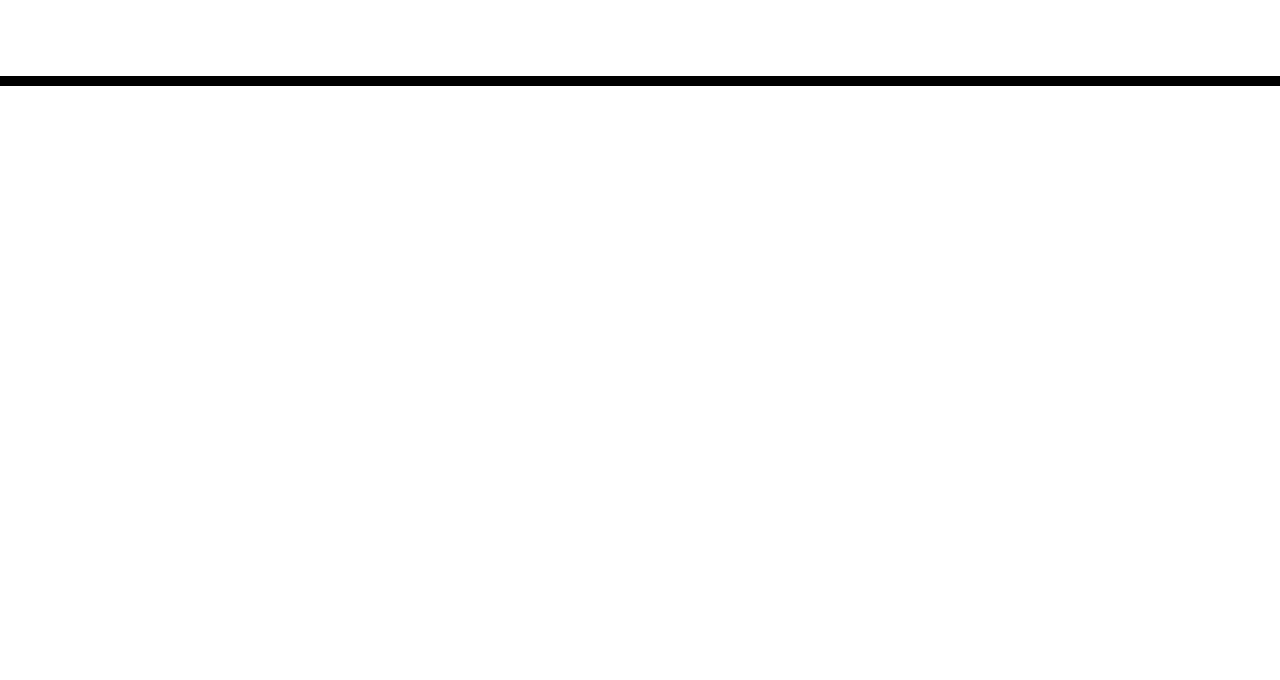
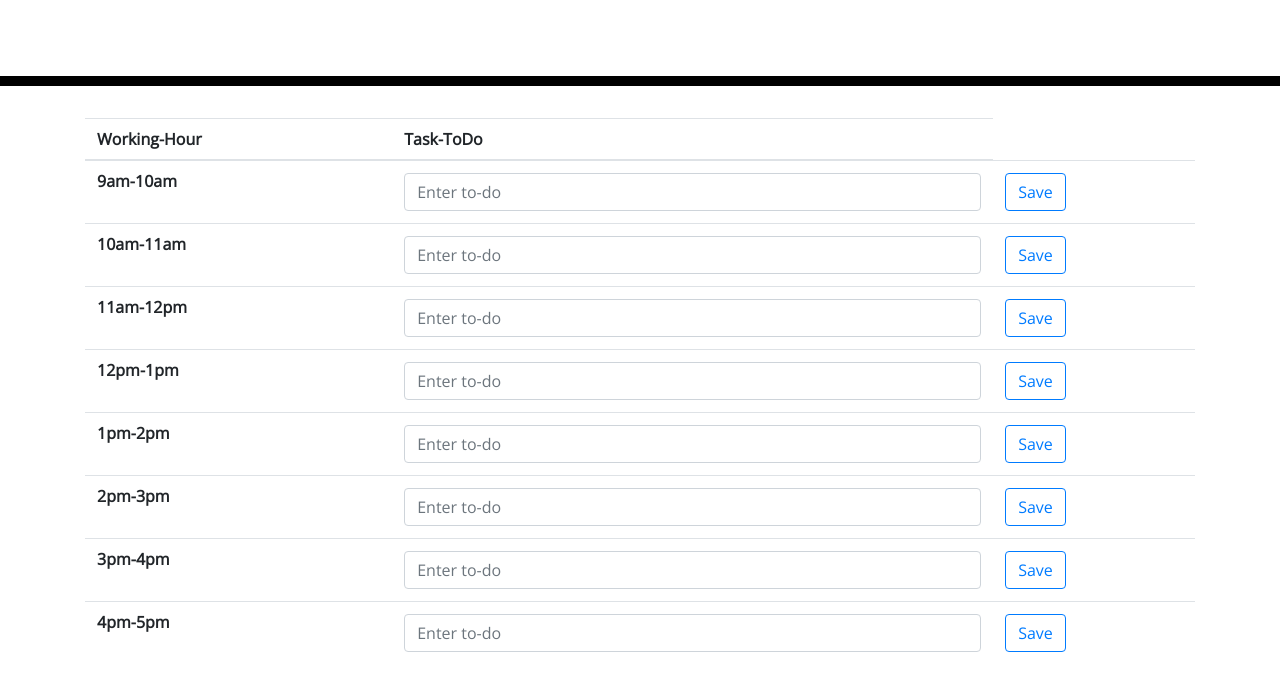
Before and after one commit to Amit-Ranjan22/Day-Scheduler, a plain HTML site: page index.html in a window 1280 px wide. Shown: the part 182-862 px from the top of the page. Before the commit the page ends 800 px from the top, so only its background shows below. Drawn offline with nearby package versions, Linux system fonts and the light colour scheme.

Commit message:
copy and paste a table format from getbootstarp in index.html & add some more table rows as required

```diff
--- a/index.html
+++ b/index.html
@@ -1,23 +1,14 @@
 <!DOCTYPE html>
 <html lang="en">
+
 <head>
   <meta charset="UTF-8" />
   <meta name="viewport" content="width=device-width, initial-scale=1.0" />
   <meta http-equiv="X-UA-Compatible" content="ie=edge" />
-    <link
-      rel="stylesheet"
-      href="https://stackpath.bootstrapcdn.com/bootstrap/4.3.1/css/bootstrap.min.css"
-    />
-    <link
-      rel="stylesheet"
-      href="https://use.fontawesome.com/releases/v5.8.1/css/all.css"
-      integrity="sha384-50oBUHEmvpQ+1lW4y57PTFmhCaXp0ML5d60M1M7uH2+nqUivzIebhndOJK28anvf"
-      crossorigin="anonymous"
-    />
-    <link
-      href="https://fonts.googleapis.com/css?family=Open+Sans&display=swap"
-      rel="stylesheet"
-    />
+  <link rel="stylesheet" href="https://stackpath.bootstrapcdn.com/bootstrap/4.3.1/css/bootstrap.min.css" />
+  <link rel="stylesheet" href="https://use.fontawesome.com/releases/v5.8.1/css/all.css"
+    integrity="sha384-50oBUHEmvpQ+1lW4y57PTFmhCaXp0ML5d60M1M7uH2+nqUivzIebhndOJK28anvf" crossorigin="anonymous" />
+  <link href="https://fonts.googleapis.com/css?family=Open+Sans&display=swap" rel="stylesheet" />
   <link rel="stylesheet" href="style.css" />
   <title>Work Day Scheduler</title>
 </head>
@@ -30,9 +21,81 @@
   </header>
   <div class="container">
     <!-- Timeblocks go here -->
+    <table class="table">
+      <thead>
+        <tr>
+          <th scope="col">Working-Hour</th>
+          <th scope="col" id="task-todo">Task-ToDo</th>
+          <!-- <th scope="col">Last</th>
+      <th scope="col">Handle</th> -->
+        </tr>
+      </thead>
+      <tbody>
+        <tr>
+          <th scope="row">9am-10am</th>
+          <!-- <td>Mark</td> -->
+          <td><input type="text" placeholder="Enter to-do" class="form-control" aria-label="default" id="9-10"></td>
+          <!-- <td>Otto</td>
+      <td>@mdo</td> -->
+          <td><button type="button" class="btn btn-outline-primary">Save</button></td>
+        </tr>
+        <tr>
+          <th scope="row">10am-11am</th>
+          <!-- <td>Jacob</td> -->
+          <td><input type="text" placeholder="Enter to-do" class="form-control" aria-label="default" id="10-11"></td>
+          <!-- <td>Thornton</td>
+      <td>@fat</td> -->
+          <td><button type="button" class="btn btn-outline-primary">Save</button></td>
+        </tr>
+        <tr>
+          <th scope="row">11am-12pm</th>
+          <!-- <td colspan="2">Larry the Bird</td> -->
+          <td><input type="text" placeholder="Enter to-do" class="form-control" aria-label="default" id="11-12"></td>
+          <!-- <td>@twitter</td> -->
+          <td><button type="button" class="btn btn-outline-primary">Save</button></td>
+        </tr>
+        <tr>
+          <th scope="row">12pm-1pm</th>
+          <!-- <td colspan="2">Larry the Bird</td> -->
+          <td><input type="text" placeholder="Enter to-do" class="form-control" aria-label="default" id="12-1"></td>
+          <!-- <td>@twitter</td> -->
+          <td><button type="button" class="btn btn-outline-primary">Save</button></td>
+        </tr>
+        <tr>
+          <th scope="row">1pm-2pm</th>
+          <!-- <td colspan="2">Larry the Bird</td> -->
+          <td><input type="text" placeholder="Enter to-do" class="form-control" aria-label="default"" id=" 1-2"></td>
+          <!-- <td>@twitter</td> -->
+          <td><button type="button" class="btn btn-outline-primary">Save</button></td>
+        </tr>
+        <tr>
+          <th scope="row">2pm-3pm</th>
+          <!-- <td colspan="2">Larry the Bird</td> -->
+          <td><input type="text" placeholder="Enter to-do" class="form-control" aria-label="default" id="2-3"></td>
+          <!-- <td>@twitter</td> -->
+          <td><button type="button" class="btn btn-outline-primary">Save</button></td>
+        </tr>
+        <tr>
+          <th scope="row">3pm-4pm</th>
+          <!-- <td colspan="2">Larry the Bird</td> -->
+          <td><input type="text" placeholder="Enter to-do" class="form-control" aria-label="default" id="3-4"></td>
+          <!-- <td>@twitter</td> -->
+          <td><button type="button" class="btn btn-outline-primary">Save</button></td>
+        </tr>
+        <tr>
+          <th scope="row">4pm-5pm</th>
+          <!-- <td colspan="2">Larry the Bird</td> -->
+          <td><input type="text" placeholder="Enter to-do" class="form-control" aria-label="default" id="4-5"></td>
+          <!-- <td>@twitter</td> -->
+          <td><button type="button" class="btn btn-outline-primary">Save</button></td>
+        </tr>
+      </tbody>
+    </table>
   </div>
 
   <script src="https://cdnjs.cloudflare.com/ajax/libs/jquery/3.2.1/jquery.min.js"></script>
   <script src="https://cdnjs.cloudflare.com/ajax/libs/moment.js/2.24.0/moment.min.js"></script>
+  <script src="script.js"></script>
 </body>
+
 </html>
```
Lines whose indentation alone changed are shown as unchanged.
